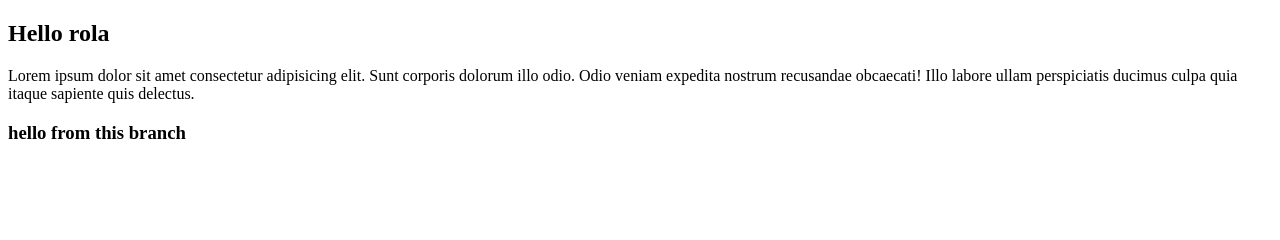
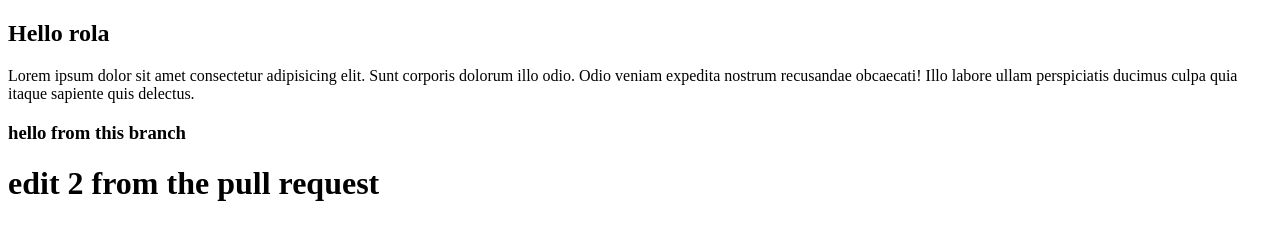
Before and after one commit to Rola-Eltaweil/Testing, a plain HTML site: page index.html in a window 1280 px wide. Drawn offline with Linux system fonts and the light colour scheme.

Commit message:
for pull request index.html

```diff
--- a/index.html
+++ b/index.html
@@ -9,6 +9,7 @@
     <h2>Hello rola</h2>
     <p>Lorem ipsum dolor sit amet consectetur adipisicing elit. Sunt corporis dolorum illo odio. Odio veniam expedita nostrum recusandae obcaecati! Illo labore ullam perspiciatis ducimus culpa quia itaque sapiente quis delectus.</p>
    <h3>hello from this branch </h3>
+   <h1>edit 2 from the pull request</h1>
     <script src="./app.js"></script>
 </body>
 </html>
```
